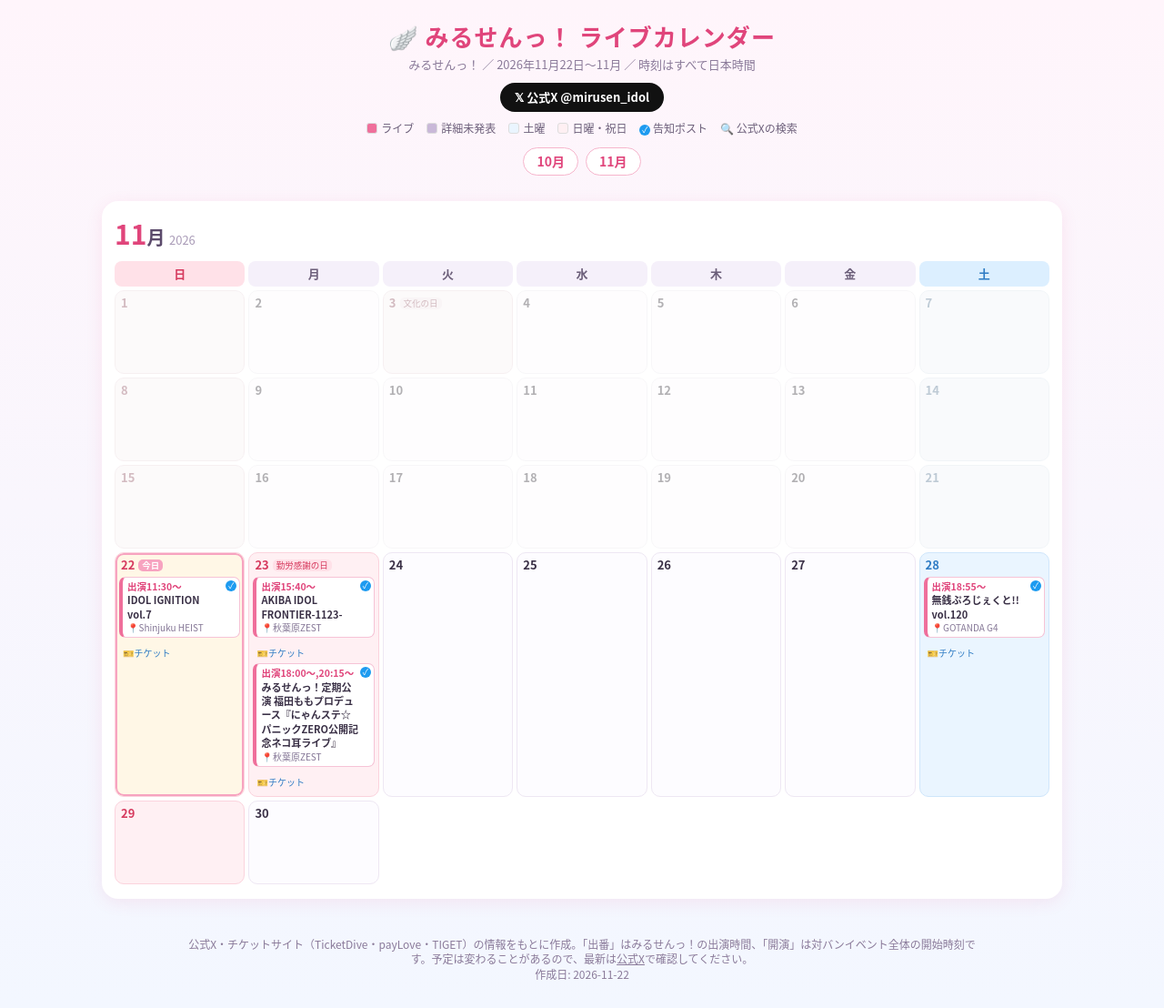
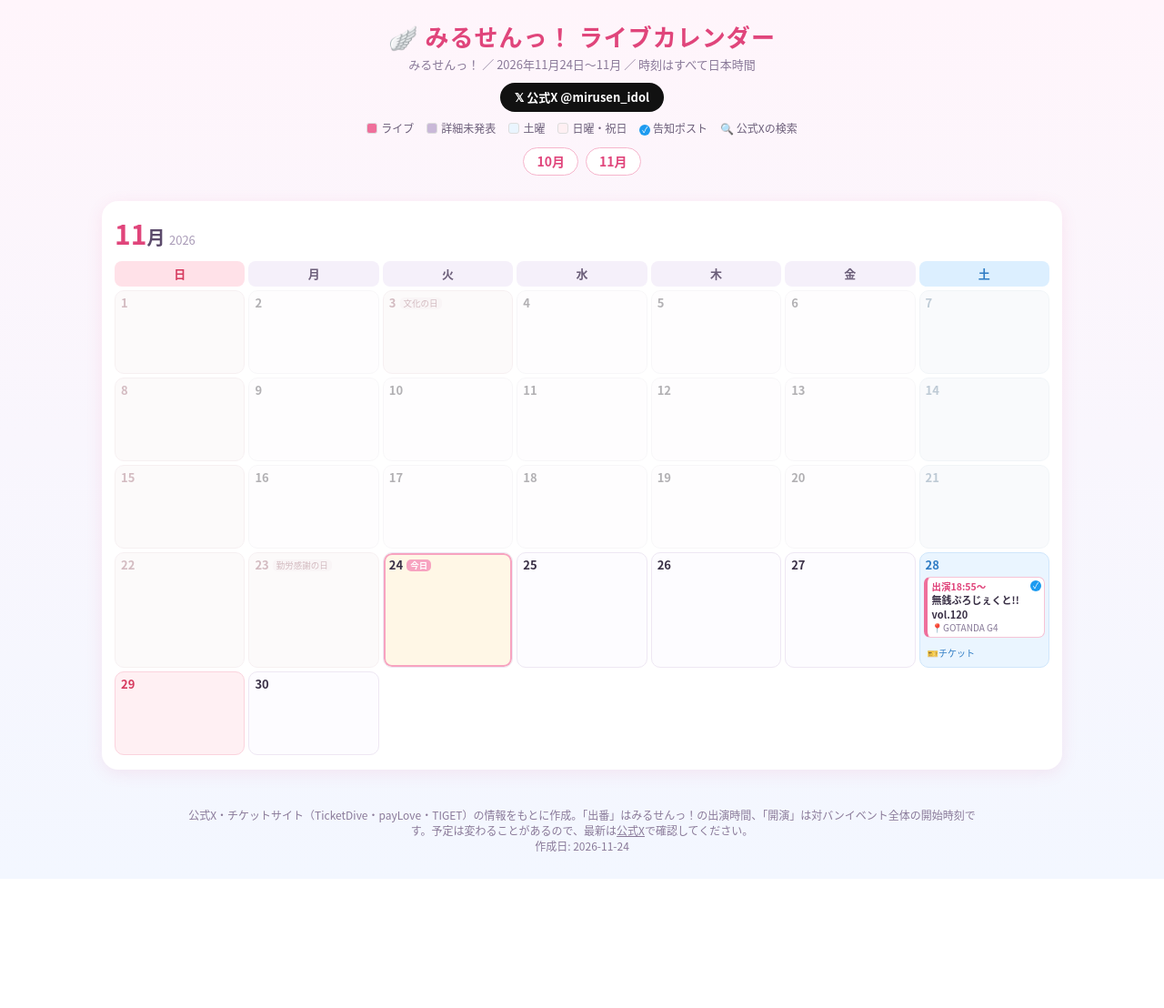
Before and after one commit to laviera9/mirusen-calendar, a plain HTML site: page index.html in a window 1280 px wide. Shown: the whole page at 91% size. After the commit the page ends 966 px from the top, so only its background shows below. Drawn offline with Linux system fonts and the light colour scheme.

Commit message:
Update calendar 2026-11-24: add 12/20,12/26,12/27

```diff
--- a/index.html
+++ b/index.html
@@ -63,7 +63,7 @@ footer{text-align:center;font-size:12px;color:#8a7a99;padding:6px 16px 28px;max-
  .le .tk{font-size:12px}
 }
 </style></head><body>
-<header><h1>🪽 みるせんっ！ ライブカレンダー<small>みるせんっ！ ／ 2026年11月22日〜11月 ／ 時刻はすべて日本時間</small></h1>
+<header><h1>🪽 みるせんっ！ ライブカレンダー<small>みるせんっ！ ／ 2026年11月24日〜11月 ／ 時刻はすべて日本時間</small></h1>
 <a class="xbtn" href="https://x.com/mirusen_idol" target="_blank" rel="noopener">𝕏 公式X @mirusen_idol</a>
 <div class="legend"><span><i style="background:#ef6f9b"></i>ライブ</span><span><i style="background:#c9b8d8"></i>詳細未発表</span><span><i style="background:#eaf5ff"></i>土曜</span><span><i style="background:#fff0f3"></i>日曜・祝日</span><span><span class="ic v" style="position:static;display:inline-block">✓</span> 告知ポスト</span><span>🔍 公式Xの検索</span></div>
 <nav><a href="#m10">10月</a><a href="#m11">11月</a></nav></header>
@@ -90,9 +90,9 @@ footer{text-align:center;font-size:12px;color:#8a7a99;padding:6px 16px 28px;max-
 <div class="cell past"><div class="dn">19</div></div>
 <div class="cell past"><div class="dn">20</div></div>
 <div class="cell sat past"><div class="dn">21</div></div>
-<div class="cell sun today"><div class="dn">22<span class="tdy">今日</span></div><a class="ev" href="https://x.com/mirusen_idol/status/2122971133402370327" target="_blank" rel="noopener"><span class="t">出演11:30〜</span><span class="n">IDOL IGNITION vol.7</span><span class="vn">📍Shinjuku HEIST</span><span class="ic v" title="告知ポスト">✓</span></a><a class="tk" href="https://tiget.net/events/540205" target="_blank" rel="noopener">🎫チケット</a></div>
-<div class="cell sun"><div class="dn">23<span class="hol">勤労感謝の日</span></div><a class="ev" href="https://x.com/mirusen_idol/status/2123023416550952961" target="_blank" rel="noopener"><span class="t">出演15:40〜</span><span class="n">AKIBA IDOL FRONTIER-1123-</span><span class="vn">📍秋葉原ZEST</span><span class="ic v" title="告知ポスト">✓</span></a><a class="tk" href="https://tiget.net/events/540245" target="_blank" rel="noopener">🎫チケット</a><a class="ev" href="https://x.com/mirusen_idol/status/2123966256139456522" target="_blank" rel="noopener"><span class="t">出演18:00〜,20:15〜</span><span class="n">みるせんっ！定期公演 福田ももプロデュース『にゃんステ☆パニックZERO公開記念ネコ耳ライブ』</span><span class="vn">📍秋葉原ZEST</span><span class="ic v" title="告知ポスト">✓</span></a><a class="tk" href="https://tiget.net/events/539932" target="_blank" rel="noopener">🎫チケット</a></div>
-<div class="cell"><div class="dn">24</div></div>
+<div class="cell sun past"><div class="dn">22</div></div>
+<div class="cell sun past"><div class="dn">23<span class="hol">勤労感謝の日</span></div></div>
+<div class="cell today"><div class="dn">24<span class="tdy">今日</span></div></div>
 <div class="cell"><div class="dn">25</div></div>
 <div class="cell"><div class="dn">26</div></div>
 <div class="cell"><div class="dn">27</div></div>
@@ -105,9 +105,7 @@ footer{text-align:center;font-size:12px;color:#8a7a99;padding:6px 16px 28px;max-
 <div class="cell out"></div>
 <div class="cell out"></div>
 </div><ol class="list">
-<li class="sun today"><div class="ld"><b>11/22</b><span>(日)</span></div><div class="le"><a class="ev" href="https://x.com/mirusen_idol/status/2122971133402370327" target="_blank" rel="noopener"><span class="t">出演11:30〜</span><span class="n">IDOL IGNITION vol.7</span><span class="vn">📍Shinjuku HEIST</span><span class="ic v" title="告知ポスト">✓</span></a><a class="tk" href="https://tiget.net/events/540205" target="_blank" rel="noopener">🎫チケット</a></div></li>
-<li class="sun"><div class="ld"><b>11/23</b><span>(月)</span><span class="hol">勤労感謝の日</span></div><div class="le"><a class="ev" href="https://x.com/mirusen_idol/status/2123023416550952961" target="_blank" rel="noopener"><span class="t">出演15:40〜</span><span class="n">AKIBA IDOL FRONTIER-1123-</span><span class="vn">📍秋葉原ZEST</span><span class="ic v" title="告知ポスト">✓</span></a><a class="tk" href="https://tiget.net/events/540245" target="_blank" rel="noopener">🎫チケット</a><a class="ev" href="https://x.com/mirusen_idol/status/2123966256139456522" target="_blank" rel="noopener"><span class="t">出演18:00〜,20:15〜</span><span class="n">みるせんっ！定期公演 福田ももプロデュース『にゃんステ☆パニックZERO公開記念ネコ耳ライブ』</span><span class="vn">📍秋葉原ZEST</span><span class="ic v" title="告知ポスト">✓</span></a><a class="tk" href="https://tiget.net/events/539932" target="_blank" rel="noopener">🎫チケット</a></div></li>
 <li class="sat"><div class="ld"><b>11/28</b><span>(土)</span></div><div class="le"><a class="ev" href="https://x.com/mirusen_idol/status/2123023425778188390" target="_blank" rel="noopener"><span class="t">出演18:55〜</span><span class="n">無銭ぷろじぇくと!! vol.120</span><span class="vn">📍GOTANDA G4</span><span class="ic v" title="告知ポスト">✓</span></a><a class="tk" href="https://paylove.org/events/1802" target="_blank" rel="noopener">🎫チケット</a></div></li>
 </ol></section></main>
-<footer>公式X・チケットサイト（TicketDive・payLove・TIGET）の情報をもとに作成。「出番」はみるせんっ！の出演時間、「開演」は対バンイベント全体の開始時刻です。予定は変わることがあるので、最新は<a href="https://x.com/mirusen_idol">公式X</a>で確認してください。<br>作成日: 2026-11-22</footer>
+<footer>公式X・チケットサイト（TicketDive・payLove・TIGET）の情報をもとに作成。「出番」はみるせんっ！の出演時間、「開演」は対バンイベント全体の開始時刻です。予定は変わることがあるので、最新は<a href="https://x.com/mirusen_idol">公式X</a>で確認してください。<br>作成日: 2026-11-24</footer>
 </body></html>
```
Also changed, not shown: 1 other file.
